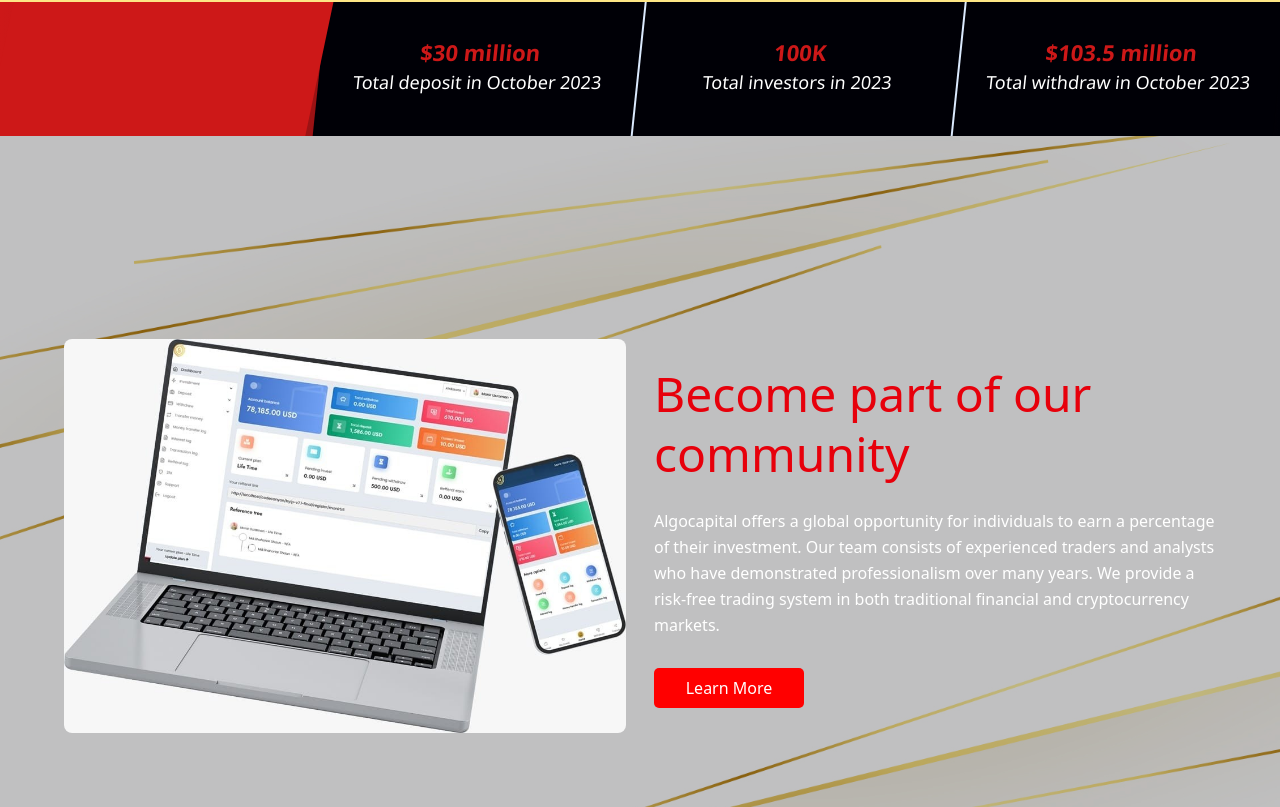
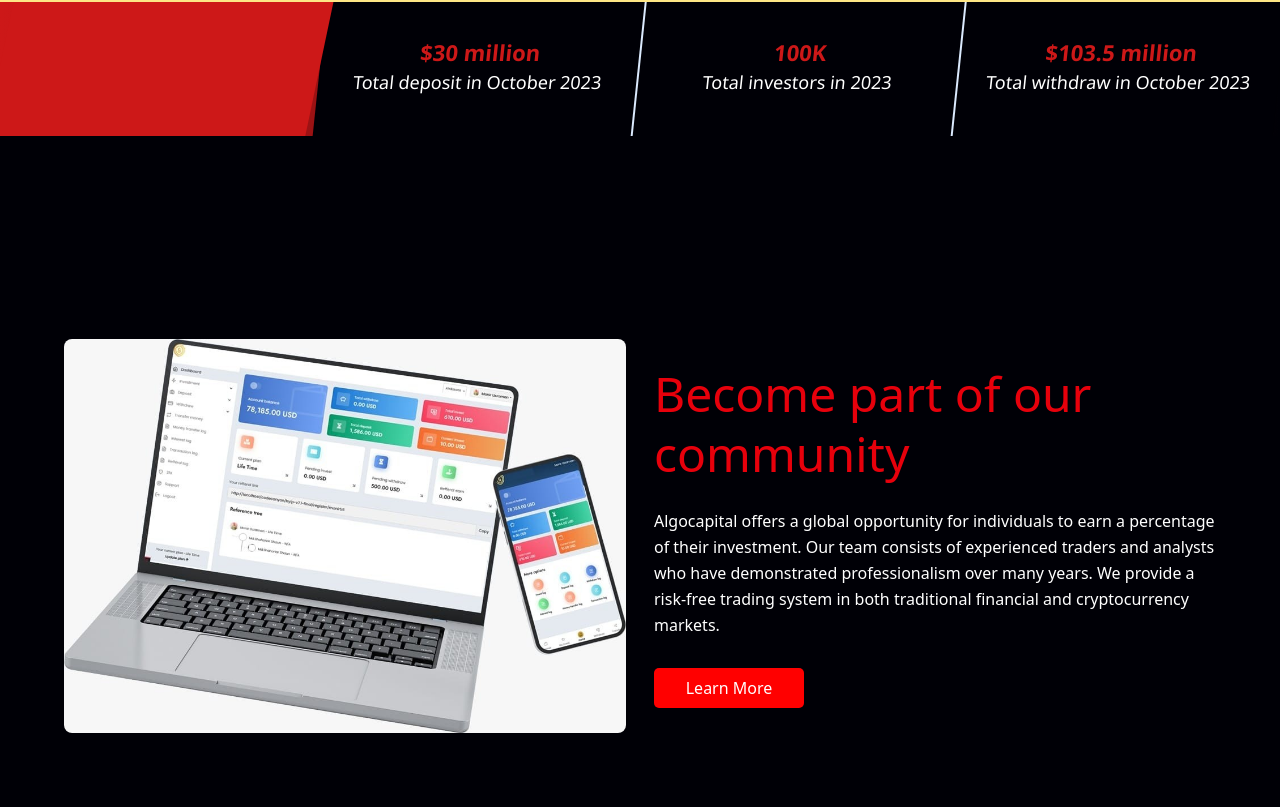
Before and after one commit to AscenxioBlog/trustfundx, a React (Vite) app: page / in a window 1280 px wide. Shown: the part 793-1600 px from the top of the page. Built offline with nearby package versions, Linux system fonts and the light colour scheme.

Commit message:
About Page update

```diff
--- a/src/UI/AboutComponent/AboutSecondComponent.jsx
+++ b/src/UI/AboutComponent/AboutSecondComponent.jsx
@@ -4,7 +4,7 @@
 function AboutSecondComponent() {
   return (
 
-    <div className='flex items-center lg:min-h-screen min-h-[70vh] px-4 py-10 earningbg'>
+    <div className='flex items-center lg:min-h-screen min-h-[70vh] px-4 py-10'>
       <div className='grid gap-7 grid-cols-1 lg:grid-cols-2 w-full max-w-6xl mx-auto'>
         <div>
               <img src="/Dashboard.png" className="w-full h-auto rounded-lg"/>
```
